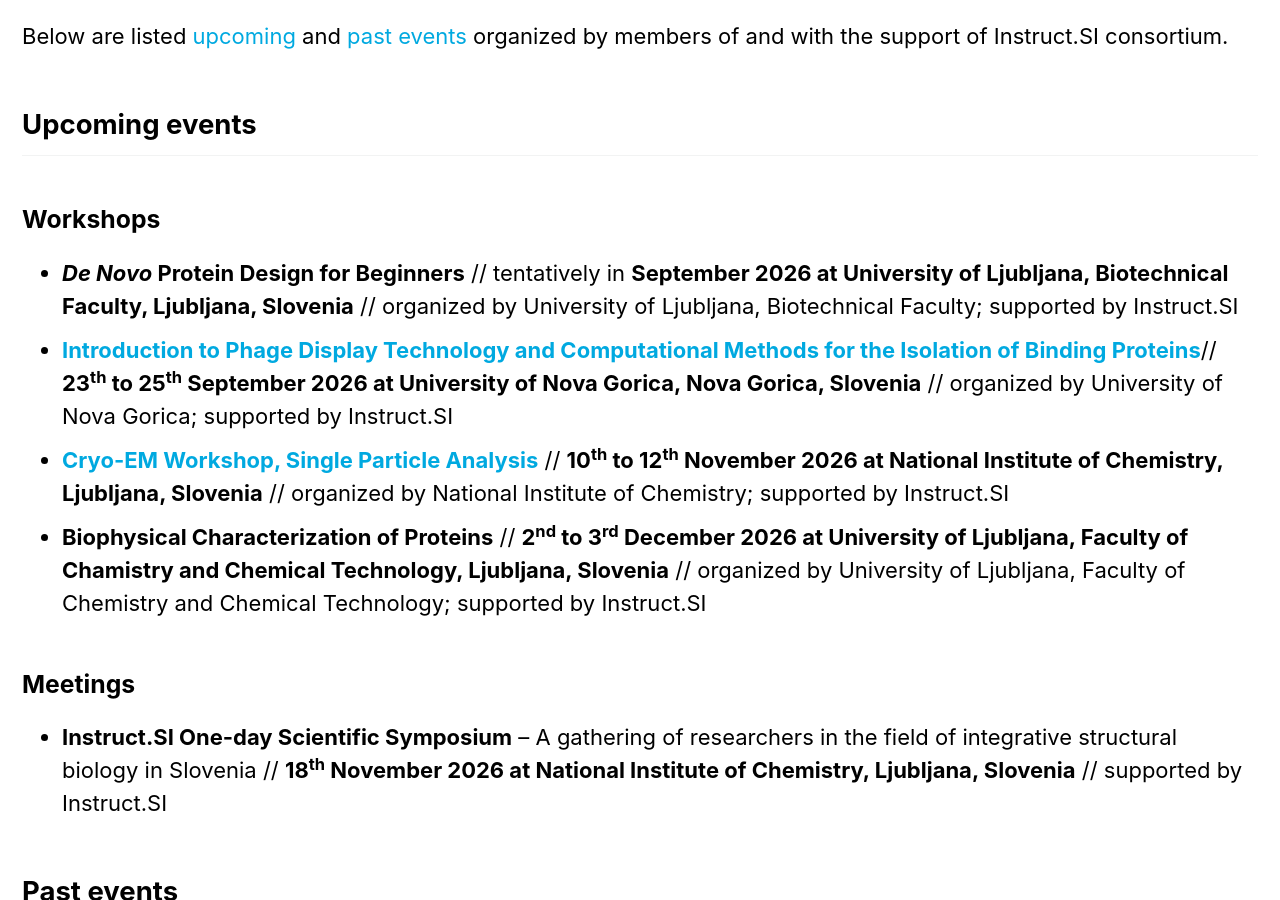
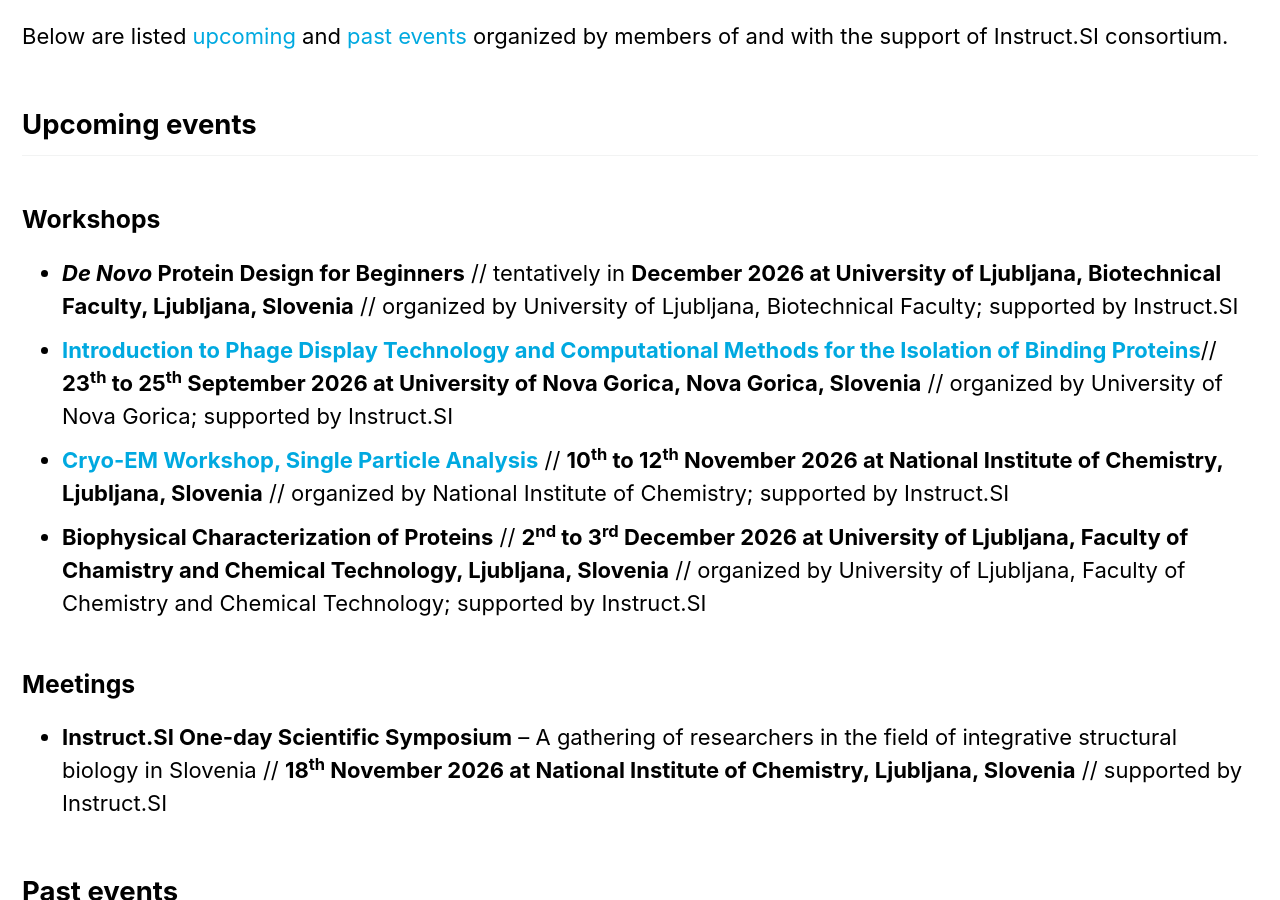
Before and after one commit to InstructSI/instructsi.github.io, a Jekyll site: the page built from _pages/events.md, in a window 1280 px wide and 900 px high, scrolled down 861 px. Built offline with Jekyll 4.4.1, drawn with Linux system fonts in a browser that asks for light colours; cached includes are drawn as plain includes.

Commit message:
Corrected ecent date (Protein Design for Beginners)

```diff
--- a/_pages/events.md
+++ b/_pages/events.md
@@ -26,7 +26,7 @@
 
 ### Workshops
 
-- ***De Novo* Protein Design for Beginners** // tentatively in **September 2026 at University of Ljubljana, Biotechnical Faculty, Ljubljana, Slovenia** // organized by University of Ljubljana, Biotechnical Faculty; supported by Instruct.SI
+- ***De Novo* Protein Design for Beginners** // tentatively in **December 2026 at University of Ljubljana, Biotechnical Faculty, Ljubljana, Slovenia** // organized by University of Ljubljana, Biotechnical Faculty; supported by Instruct.SI
 - [**Introduction to Phage Display Technology and Computational Methods for the Isolation of Binding Proteins**](https://instruct-eric.si/events/phage-display-technology-computational-meth-2026/)// **23<sup>th</sup> to 25<sup>th</sup> September 2026 at University of Nova Gorica, Nova Gorica, Slovenia** // organized by University of Nova Gorica; supported by Instruct.SI
 - [**Cryo-EM Workshop, Single Particle Analysis**](/spa2026) // **10<sup>th</sup> to 12<sup>th</sup> November 2026 at National Institute of Chemistry, Ljubljana, Slovenia** // organized by National Institute of Chemistry; supported by Instruct.SI
 - **Biophysical Characterization of Proteins** // **2<sup>nd</sup> to 3<sup>rd</sup> December 2026 at University of Ljubljana, Faculty of Chamistry and Chemical Technology, Ljubljana, Slovenia** // organized by University of Ljubljana, Faculty of Chemistry and Chemical Technology; supported by Instruct.SI
```
